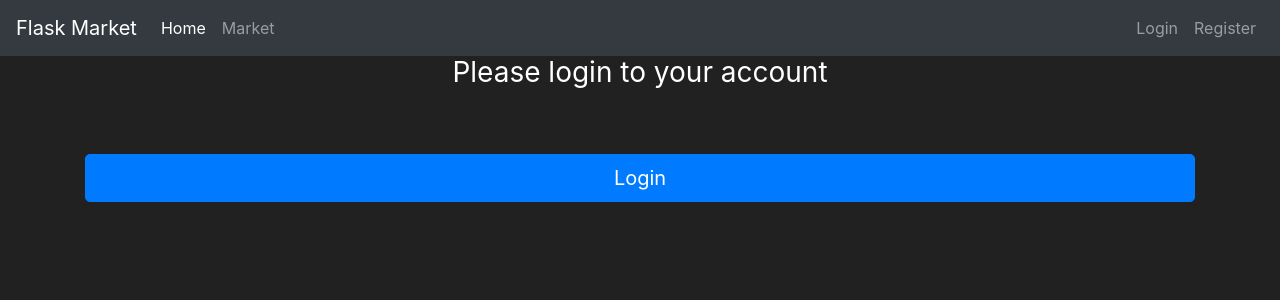
After one commit to namank03/flask_market_app, a Flask app: page /login in a window 1280 px wide. The commit adds this page. Shown: the top 300 px of the page. Run offline with Flask 2, Linux system fonts and the light colour scheme; some libraries are stand-ins or nearby versions.

Commit message:
added basic login page

```diff
--- a/market/forms.py
+++ b/market/forms.py
@@ -27,3 +27,8 @@ class RegisterForm(FlaskForm):
     password2 = PasswordField(label="Confirm Password:", validators=[
                               EqualTo('password1'), DataRequired()])
     submit = SubmitField(label="Create Account")
+
+
+class LoginForm(FlaskForm):
+
+    submit = SubmitField(label="Login")
--- a/market/routes.py
+++ b/market/routes.py
@@ -1,7 +1,7 @@
 from flask import flash, redirect, render_template, url_for
 
 from market import app, db
-from market.forms import RegisterForm
+from market.forms import LoginForm, RegisterForm
 from market.models import Item, User
 
 
@@ -32,3 +32,9 @@ def register_page():
             flash(
                 f'there was an error in creating user {error_msg}', category='danger')
     return render_template('register.html', form=form)
+
+
+@app.route('/login', methods=['POST', 'GET'])
+def login_page():
+    form = LoginForm()
+    return render_template('login.html', form=form)
--- a/market/templates/base.html
+++ b/market/templates/base.html
@@ -33,7 +33,7 @@
             </ul>
             <ul class="navbar-nav">
                 <li class="nav-item">
-                    <a class="nav-link" href="#">Login</a>
+                    <a class="nav-link" href="{{ url_for('login_page') }}">Login</a>
                 </li>
                 <li class="nav-item">
                     <a class="nav-link" href="{{ url_for('register_page') }}">Register</a>
--- /dev/null
+++ b/market/templates/login.html
@@ -0,0 +1,24 @@
+{% extends 'base.html' %}
+{% block title %}
+Login Page
+{% endblock %}
+
+{% block content %}
+
+<body class="text-center">
+    <div class="container">
+        <form method="POST" class="form-register" style="color:white">
+            {{ form.hidden_tag() }}
+            <h1 class="h3 mt-6 mb-3 font-weight-normal">
+                Please login to your account
+            </h1>
+            <br>
+
+            <br>
+
+            {{ form.submit(class="btn btn-lg btn-block btn-primary") }}
+
+        </form>
+    </div>
+</body>
+{% endblock %}
```
